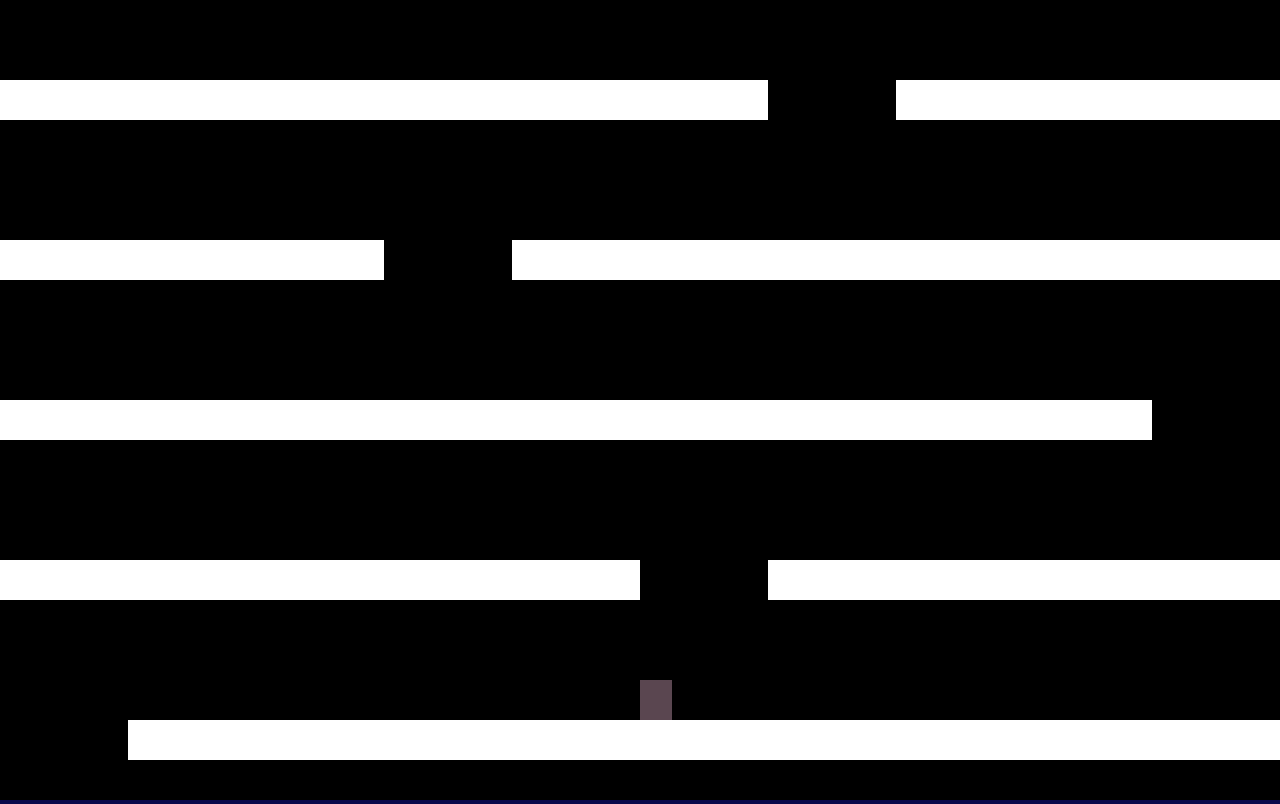
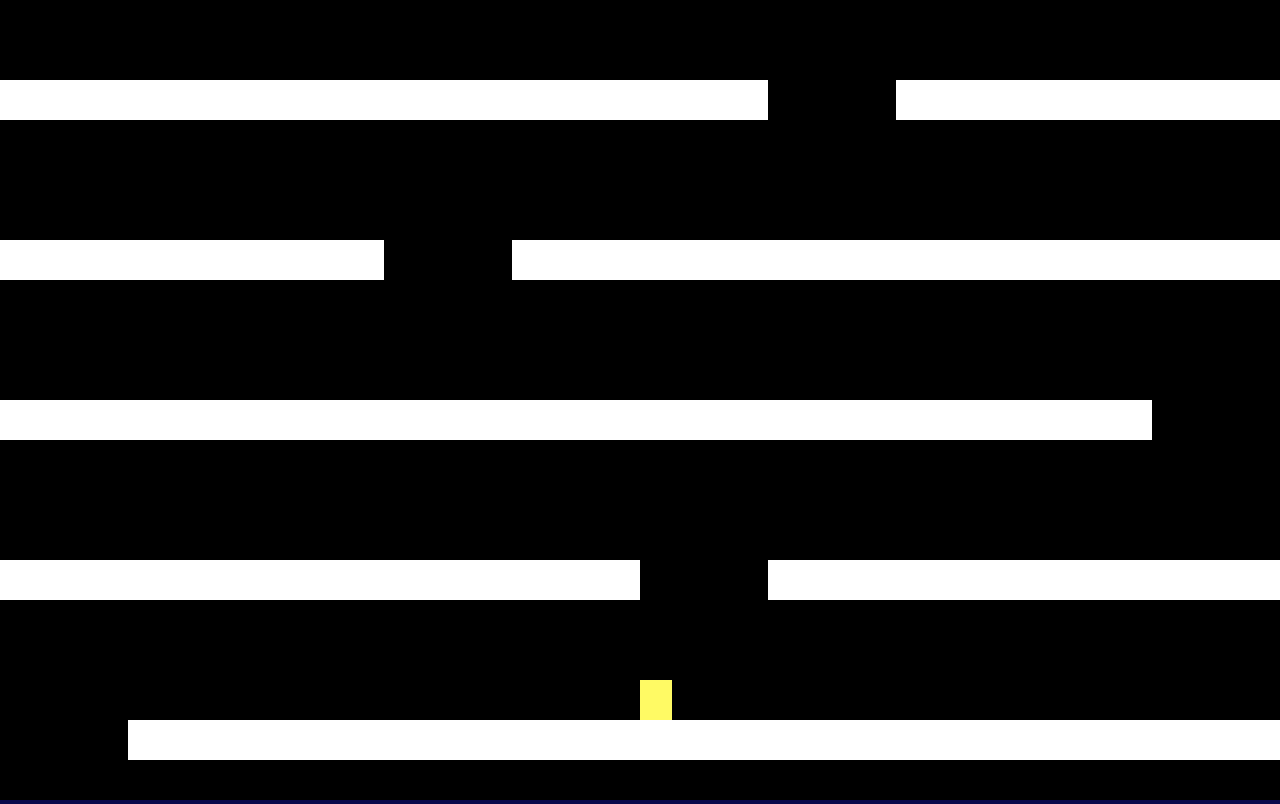
Before and after one commit to AlexanderCleasby/falling_floors, a website: page index.html in a window 1280 px wide. Drawn offline with Linux system fonts and the light colour scheme.

Commit message:
changed things

```diff
--- a/package.json
+++ b/package.json
@@ -5,7 +5,7 @@
   "main": "platform.js",
   "scripts": {
     "test": "echo \"Error: no test specified\" && exit 1",
-    "start":"node platform.js"
+    "start": "node platform.js"
   },
   "author": "",
   "license": "ISC",
--- a/public/scripts/main.js
+++ b/public/scripts/main.js
@@ -102,7 +102,7 @@
         y: Player.y,
         width: Player.width,
         height: Player.height
-    }], 'rgb(90,70,80)')
+    }], 'rgb(255,250,100)')
     floors.forEach((floor) => {
         drawrects([{
                     x: 0,
```
Also changed, not shown: index.html (line endings or trailing spaces), platform.js (line endings or trailing spaces), public/scripts/canvas.js (line endings or trailing spaces), public/scripts/draw.js (line endings or trailing spaces), public/scripts/floors.js (line endings or trailing spaces), public/scripts/player.js (line endings or trailing spaces), public/styles/main.css (line endings or trailing spaces), 1 other file.
